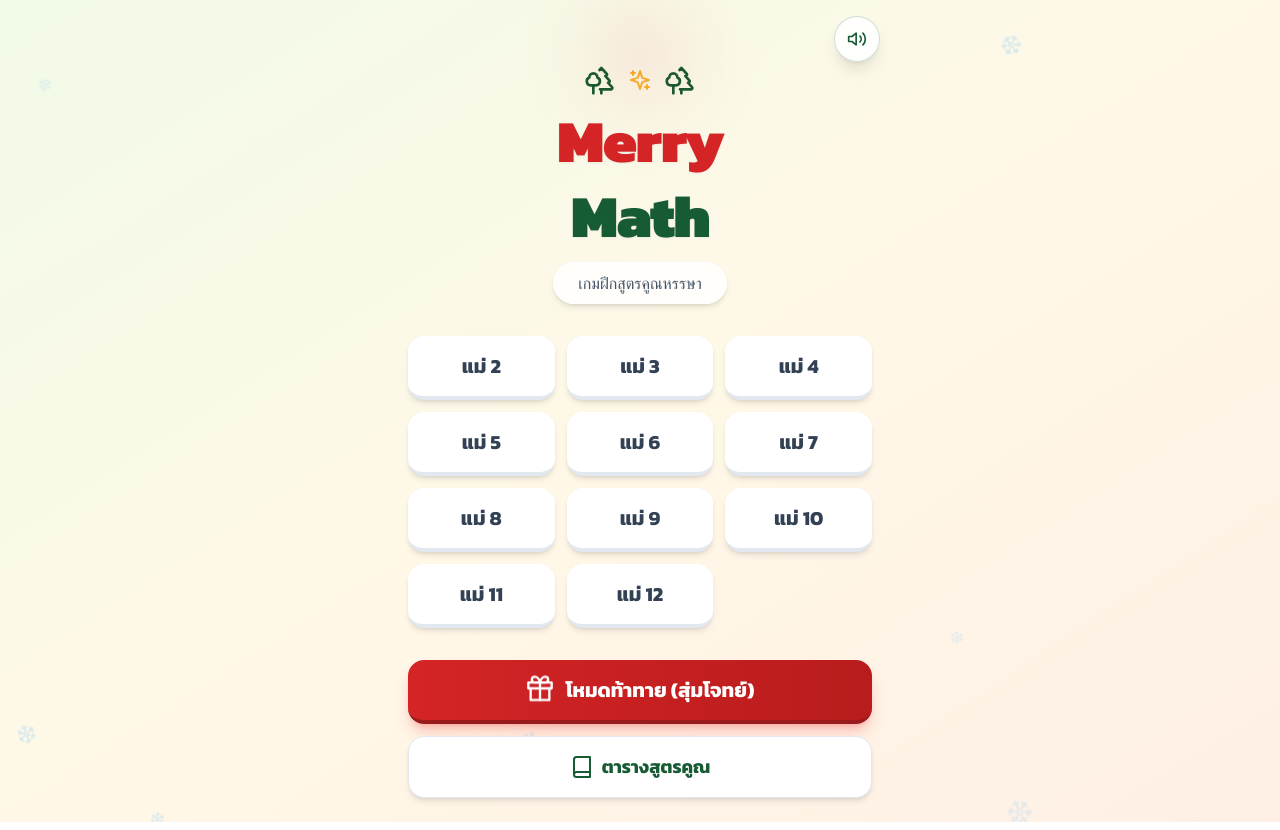
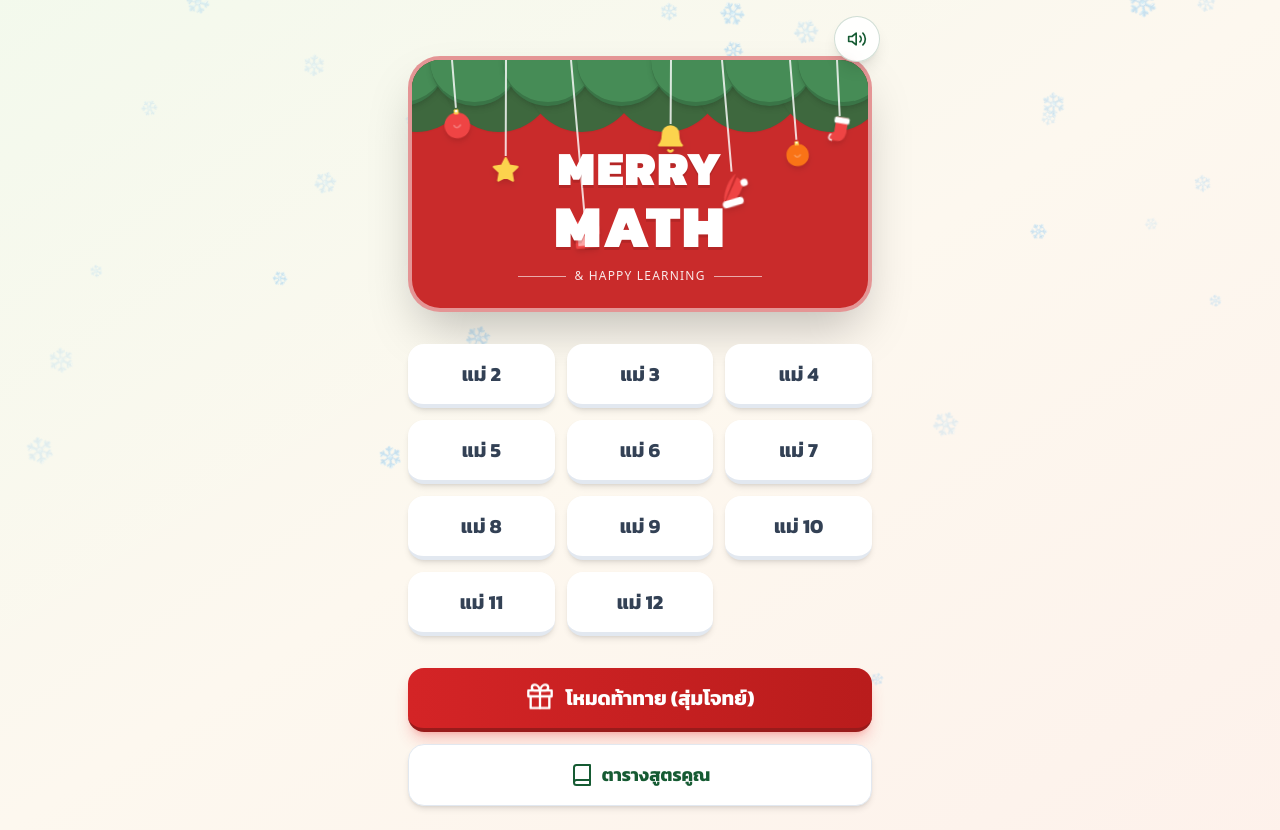
Before and after one commit to Supparerkk/math-game-p3, a React (Create React App) app: page / in a window 1280 px wide. Built offline with nearby package versions, Linux system fonts and the light colour scheme.

Commit message:
ฺPaper Cut Christmas Style

```diff
--- a/src/App.js
+++ b/src/App.js
@@ -1,11 +1,72 @@
 import React, { useState, useEffect } from 'react';
-import { Star, Gift, RefreshCw, Play, Home, Check, X, Book, ArrowLeft, Volume2, VolumeX, Snowflake, Trees, Sparkles } from 'lucide-react';
+import { Star, Gift, RefreshCw, Play, Home, Check, X, Book, ArrowLeft, Volume2, VolumeX, Snowflake, Trees, Sparkles, Bell } from 'lucide-react';
+
+// --- Components defined OUTSIDE main function to prevent ReferenceErrors ---
+
+// 1. Christmas Ball
+const ChristmasBall = ({ color = "#EF4444", size = 40, className = "" }) => (
+  <svg width={size} height={size} viewBox="0 0 40 40" fill="none" className={className}>
+    <circle cx="20" cy="22" r="16" fill={color} />
+    <path d="M16 22C16 22 18 28 24 22" stroke="white" strokeWidth="2" strokeLinecap="round" strokeOpacity="0.3"/>
+    <rect x="17" y="2" width="6" height="6" rx="1" fill="#FCD34D" />
+    <circle cx="20" cy="4" r="1.5" fill="white" />
+  </svg>
+);
+
+// 2. Santa Hat
+const SantaHat = ({ size = 40, className = "" }) => (
+  <svg width={size} height={size} viewBox="0 0 40 40" fill="none" className={className}>
+    <path d="M6 32C6 32 10 12 28 4" stroke="#EF4444" strokeWidth="0" fill="#EF4444" />
+    <path d="M7 32L28 8L34 16C34 16 18 40 7 32Z" fill="#EF4444" />
+    <circle cx="34" cy="16" r="4" fill="white" />
+    <rect x="4" y="30" width="24" height="8" rx="4" fill="white" />
+  </svg>
+);
+
+// 3. Christmas Sock
+const ChristmasSock = ({ size = 40, className = "" }) => (
+  <svg width={size} height={size} viewBox="0 0 40 40" fill="none" className={className}>
+    <path d="M12 2H28V20C28 20 28 34 18 34H10C6 34 6 28 10 24L12 22V2Z" fill="#EF4444" />
+    <rect x="10" y="2" width="20" height="8" rx="2" fill="white" />
+    <path d="M10 34C6 34 4 30 8 26" stroke="white" strokeWidth="2" strokeLinecap="round" />
+  </svg>
+);
+
+// 4. Snow Background
+const SnowBackground = () => (
+  <div className="absolute inset-0 pointer-events-none overflow-hidden z-0">
+    <style>{`
+      @keyframes fall {
+        0% { transform: translateY(-10vh) translateX(0px) rotate(0deg); }
+        100% { transform: translateY(110vh) translateX(20px) rotate(360deg); }
+      }
+    `}</style>
+    {[...Array(30)].map((_, i) => (
+      <div
+        key={i}
+        className="absolute text-white/70"
+        style={{
+          top: `${Math.random() * -20}%`,
+          left: `${Math.random() * 100}%`,
+          fontSize: `${Math.random() * 16 + 10}px`,
+          animation: `fall ${Math.random() * 5 + 5}s linear infinite`,
+          animationDelay: `${Math.random() * 5}s`,
+          opacity: Math.random() * 0.5 + 0.3,
+          willChange: 'transform',
+          transform: 'translateZ(0)'
+        }}
+      >
+        ❄
+      </div>
+    ))}
+  </div>
+);
 
 const MultiplicationGame = () => {
   // Game States
   const [gameState, setGameState] = useState('menu');
   const [selectedTable, setSelectedTable] = useState(null);
-  const [question, setQuestion] = useState({ num1: 0, num2: 0, answers: [] });
+  const [question, setQuestion] = useState({ num1: 0, num2: 0, answers: [], correctAnswer: 0 }); // Added correctAnswer init
   const [questionQueue, setQuestionQueue] = useState([]);
   const [score, setScore] = useState(0);
   const [questionCount, setQuestionCount] = useState(0);
@@ -31,10 +92,10 @@ const MultiplicationGame = () => {
 
       if (type === 'correct') {
         osc.type = 'triangle';
-        osc.frequency.setValueAtTime(523.25, now); // C5
-        osc.frequency.linearRampToValueAtTime(659.25, now + 0.1); // E5
-        osc.frequency.linearRampToValueAtTime(783.99, now + 0.2); // G5
-        osc.frequency.linearRampToValueAtTime(1046.50, now + 0.3); // C6
+        osc.frequency.setValueAtTime(523.25, now);
+        osc.frequency.linearRampToValueAtTime(659.25, now + 0.1);
+        osc.frequency.linearRampToValueAtTime(783.99, now + 0.2);
+        osc.frequency.linearRampToValueAtTime(1046.50, now + 0.3);
         gain.gain.setValueAtTime(0.1, now);
         gain.gain.exponentialRampToValueAtTime(0.001, now + 0.6);
         osc.start(now);
@@ -143,34 +204,6 @@ const MultiplicationGame = () => {
     return { text: "ระดับ: ตุ๊กตาหิมะ ⛄", color: "text-slate-500" };
   };
 
-  // --- Design Components ---
-
-  const SnowBackground = () => (
-    <div className="absolute inset-0 pointer-events-none overflow-hidden z-0">
-      {[...Array(30)].map((_, i) => (
-        <div
-          key={i}
-          className="absolute text-white/60 animate-pulse"
-          style={{
-            top: `${Math.random() * 100}%`,
-            left: `${Math.random() * 100}%`,
-            fontSize: `${Math.random() * 16 + 8}px`,
-            animation: `fall ${Math.random() * 5 + 5}s linear infinite`,
-            opacity: Math.random() * 0.5 + 0.3
-          }}
-        >
-          ❄
-        </div>
-      ))}
-      <style>{`
-        @keyframes fall {
-          0% { transform: translateY(-10vh) translateX(0px) rotate(0deg); }
-          100% { transform: translateY(110vh) translateX(${Math.random() * 50 - 25}px) rotate(360deg); }
-        }
-      `}</style>
-    </div>
-  );
-
   const SoundToggle = () => (
     <button
       onClick={() => setIsSoundOn(!isSoundOn)}
@@ -186,20 +219,86 @@ const MultiplicationGame = () => {
     <div className="flex flex-col items-center w-full max-w-lg mx-auto p-6 space-y-8 animate-fade-in relative z-10">
       <SoundToggle />
 
-      {/* Title Section */}
-      <div className="text-center space-y-2 mt-8 relative">
-        <div className="absolute top-0 left-1/2 -translate-x-1/2 -translate-y-12 w-24 h-24 bg-[#D42426]/10 rounded-full blur-2xl"></div>
-        <div className="flex items-center justify-center gap-3 mb-2">
-            <Trees className="text-[#165B33]" size={32} />
-            <Sparkles className="text-[#F8B229]" size={24} />
-            <Trees className="text-[#165B33]" size={32} />
+      {/* --- PAPER CUT CHRISTMAS BANNER --- */}
+      <div className="w-full relative mt-8 h-64 rounded-[2rem] overflow-hidden shadow-2xl border-4 border-white/50 bg-[#C92B2B]">
+
+        {/* Layer 1: Darker Green Clouds (Back) */}
+        <div className="absolute top-[-40px] left-[-20px] right-[-20px] h-32 flex justify-between items-start opacity-90">
+            {[...Array(6)].map((_, i) => (
+                <div key={`cloud-back-${i}`} className="w-28 h-28 bg-[#2F6F41] rounded-full -ml-8 shadow-sm"></div>
+            ))}
         </div>
-        <h1 className="text-6xl font-black text-[#D42426] drop-shadow-sm tracking-tight leading-tight" style={{ fontFamily: 'Kanit' }}>
-          Merry<br/><span className="text-[#165B33]">Math</span>
-        </h1>
-        <p className="text-slate-600 font-medium bg-white/80 backdrop-blur-md px-6 py-2 rounded-full inline-block shadow-md border border-white">
-          เกมฝึกสูตรคูณหรรษา
-        </p>
+
+        {/* Layer 2: Lighter Green Clouds (Front) */}
+        <div className="absolute top-[-50px] left-[-40px] right-[-20px] h-32 flex justify-between items-start">
+            {[...Array(7)].map((_, i) => (
+                <div key={`cloud-front-${i}`} className="w-24 h-24 bg-[#468C56] rounded-full -ml-4 shadow-md border-b-4 border-[#3A7547]"></div>
+            ))}
+        </div>
+
+        {/* Hanging Ornaments Container */}
+        <div className="absolute top-0 left-0 right-0 h-full z-10 pointer-events-none px-4">
+
+            {/* 1. Red Ball (Left) */}
+            <div className="absolute left-6 top-0 flex flex-col items-center animate-swing origin-top" style={{ animationDuration: '3.5s' }}>
+                <div className="w-0.5 h-12 bg-white/80"></div>
+                <ChristmasBall color="#EF4444" size={32} className="drop-shadow-md" />
+            </div>
+
+            {/* 2. Star (Left-Mid) */}
+            <div className="absolute left-20 top-0 flex flex-col items-center animate-swing origin-top" style={{ animationDelay: '0.5s', animationDuration: '4s' }}>
+                <div className="w-0.5 h-24 bg-white/80"></div>
+                <Star className="text-[#FCD34D] fill-current drop-shadow-md" size={28} />
+            </div>
+
+            {/* 3. Gift (Left-Center) */}
+            <div className="absolute left-36 top-0 flex flex-col items-center animate-swing origin-top" style={{ animationDelay: '1s', animationDuration: '3s' }}>
+                <div className="w-0.5 h-40 bg-white/80"></div>
+                <Gift className="text-[#EF4444] fill-[#FCA5A5] drop-shadow-md" size={30} />
+            </div>
+
+            {/* 4. Bell (Center-Right) */}
+            <div className="absolute left-1/2 ml-4 top-0 flex flex-col items-center animate-swing origin-top" style={{ animationDelay: '0.2s' }}>
+                 <div className="w-0.5 h-16 bg-white/80"></div>
+                 <Bell className="text-[#FCD34D] fill-current drop-shadow-lg" size={30} />
+            </div>
+
+            {/* 5. Santa Hat (Right-Mid) */}
+            <div className="absolute right-32 top-0 flex flex-col items-center animate-swing origin-top" style={{ animationDelay: '0.8s', animationDuration: '3.2s' }}>
+                <div className="w-0.5 h-28 bg-white/80"></div>
+                <SantaHat size={36} className="drop-shadow-md -rotate-12" />
+            </div>
+
+            {/* 6. Orange Ball (Right) */}
+            <div className="absolute right-16 top-0 flex flex-col items-center animate-swing origin-top" style={{ animationDelay: '1.2s' }}>
+                <div className="w-0.5 h-20 bg-white/80"></div>
+                <ChristmasBall color="#F97316" size={28} className="drop-shadow-md" />
+            </div>
+
+            {/* 7. Sock (Far Right) */}
+            <div className="absolute right-4 top-0 flex flex-col items-center animate-swing origin-top" style={{ animationDelay: '0.4s', animationDuration: '3.8s' }}>
+                <div className="w-0.5 h-14 bg-white/80"></div>
+                <ChristmasSock size={30} className="drop-shadow-md rotate-12" />
+            </div>
+        </div>
+
+        {/* Main Text Title */}
+        <div className="relative z-20 flex flex-col items-center justify-end h-full pb-6 text-center">
+            <h1 className="text-5xl font-black text-white drop-shadow-[0_3px_0_rgba(0,0,0,0.1)] tracking-wide leading-none uppercase" style={{ fontFamily: 'Kanit' }}>
+              MERRY
+            </h1>
+            <h1 className="text-6xl font-black text-white drop-shadow-[0_3px_0_rgba(0,0,0,0.1)] tracking-wide leading-none uppercase mt-1" style={{ fontFamily: 'Kanit' }}>
+              MATH
+            </h1>
+
+            <div className="mt-3 flex items-center gap-2">
+                <div className="h-[1px] w-12 bg-white/60"></div>
+                <p className="text-white/90 font-medium text-xs tracking-widest uppercase">
+                    & HAPPY LEARNING
+                </p>
+                <div className="h-[1px] w-12 bg-white/60"></div>
+            </div>
+        </div>
       </div>
 
       {/* Grid Selection */}
@@ -248,7 +347,7 @@ const MultiplicationGame = () => {
         <button onClick={() => { playSound('click'); setGameState('menu'); }} className="p-3 rounded-xl bg-white shadow-md hover:shadow-lg text-slate-600 hover:text-[#D42426] transition-all">
            <ArrowLeft size={24} />
         </button>
-        <h2 className="text-2xl font-bold text-[#165B33] bg-white/90 backdrop-blur px-6 py-2 rounded-2xl shadow-md border border-white/50" style={{ fontFamily: 'Kanit' }}>
+        <h2 className="text-2xl font-bold text-[#165B33] bg-white/90 backdrop-blur px-6 py-2 rounded-2xl shadow-lg border border-white/50" style={{ fontFamily: 'Kanit' }}>
             เลือกแม่สูตรคูณ
         </h2>
         <div className="w-12"></div>
@@ -322,7 +421,7 @@ const MultiplicationGame = () => {
       <SoundToggle />
 
       {/* Header Stats */}
-      <div className="w-full flex justify-between items-center bg-white/95 backdrop-blur p-4 rounded-2xl shadow-md border border-slate-100 mb-6 mt-6">
+      <div className="w-full flex justify-between items-center bg-white/95 backdrop-blur p-4 rounded-2xl shadow-lg border border-slate-100 mb-6 mt-6 relative z-20">
         <div className="flex items-center gap-2">
           <div className="bg-[#F8B229]/20 p-2 rounded-lg text-[#F8B229]">
             <Star className="fill-current" size={20} />
@@ -330,7 +429,7 @@ const MultiplicationGame = () => {
           <span className="text-2xl font-bold text-slate-700" style={{ fontFamily: 'Kanit' }}>{score}</span>
         </div>
 
-        <div className="px-4 py-1 rounded-full bg-slate-100 text-slate-500 font-medium text-sm">
+        <div className="px-4 py-1 rounded-full bg-slate-100 text-slate-500 font-medium text-sm border border-slate-200">
           ข้อ {questionCount + 1} / {totalQuestions}
         </div>
 
@@ -342,25 +441,25 @@ const MultiplicationGame = () => {
 
       {/* Question Card */}
       <div className="w-full flex-1 flex flex-col justify-center mb-8 relative">
-        <div className="bg-white w-full aspect-[4/3] rounded-[2rem] shadow-2xl shadow-red-200/50 border-[6px] border-white ring-4 ring-white/50 flex flex-col items-center justify-center relative overflow-hidden z-10">
+        <div className="bg-white w-full aspect-[4/3] rounded-[2rem] shadow-[0_20px_60px_-15px_rgba(0,0,0,0.15)] border-4 border-[#FDFBF7] ring-1 ring-slate-200/50 flex flex-col items-center justify-center relative overflow-hidden z-10">
             {/* Background Decoration */}
-            <div className="absolute top-0 right-0 w-32 h-32 bg-[#165B33]/10 rounded-full blur-3xl -mr-10 -mt-10"></div>
-            <div className="absolute bottom-0 left-0 w-24 h-24 bg-[#D42426]/10 rounded-full blur-2xl -ml-10 -mb-10"></div>
+            <div className="absolute top-0 right-0 w-32 h-32 bg-[#165B33]/5 rounded-full blur-3xl -mr-10 -mt-10"></div>
+            <div className="absolute bottom-0 left-0 w-24 h-24 bg-[#D42426]/5 rounded-full blur-2xl -ml-10 -mb-10"></div>
 
-          <div className="text-xl text-slate-400 mb-4 font-medium relative z-10 bg-slate-50/80 px-4 py-1 rounded-full" style={{ fontFamily: 'Kanit' }}>
+          <div className="text-xl text-slate-500 mb-4 font-bold relative z-10 bg-[#F3F4F6] px-6 py-2 rounded-full border border-slate-200" style={{ fontFamily: 'Kanit' }}>
              {selectedTable ? `แม่ ${selectedTable}` : 'สุ่มโจทย์'}
           </div>
 
           <div className="flex items-center gap-6 relative z-10">
-            <span className="text-8xl font-black text-[#D42426]" style={{ fontFamily: 'Kanit' }}>{question.num1}</span>
-            <span className="text-5xl text-slate-300">×</span>
-            <span className="text-8xl font-black text-[#165B33]" style={{ fontFamily: 'Kanit' }}>{question.num2}</span>
+            <span className="text-8xl font-black text-[#D42426] drop-shadow-sm" style={{ fontFamily: 'Kanit' }}>{question.num1}</span>
+            <span className="text-5xl text-slate-300 font-light">×</span>
+            <span className="text-8xl font-black text-[#165B33] drop-shadow-sm" style={{ fontFamily: 'Kanit' }}>{question.num2}</span>
           </div>
 
           {/* Feedback Overlay */}
           {feedback && (
             <div className={`absolute inset-0 flex flex-col items-center justify-center z-20 backdrop-blur-sm transition-all duration-300 ${feedback === 'correct' ? 'bg-green-500/10' : 'bg-red-500/10'}`}>
-              <div className={`p-6 rounded-3xl shadow-2xl scale-animation ${feedback === 'correct' ? 'bg-white text-[#165B33]' : 'bg-white text-[#D42426]'}`}>
+              <div className={`p-6 rounded-3xl shadow-2xl scale-animation border-4 border-white ${feedback === 'correct' ? 'bg-white text-[#165B33]' : 'bg-white text-[#D42426]'}`}>
                 {feedback === 'correct' ? (
                     <Check size={80} strokeWidth={4} />
                 ) : (
@@ -384,12 +483,12 @@ const MultiplicationGame = () => {
             onClick={() => handleAnswer(ans)}
             className={`
                 relative overflow-hidden
-                py-6 text-4xl font-bold rounded-2xl shadow-md border-b-[4px] transition-all active:border-b-0 active:translate-y-1
-                bg-white hover:brightness-95
-                ${idx === 0 ? 'text-[#D42426] border-[#D42426]/20' : ''}
-                ${idx === 1 ? 'text-[#165B33] border-[#165B33]/20' : ''}
-                ${idx === 2 ? 'text-[#F8B229] border-[#F8B229]/20' : ''}
-                ${idx === 3 ? 'text-slate-600 border-slate-200' : ''}
+                py-6 text-4xl font-bold rounded-2xl shadow-lg border-b-[6px] transition-all active:border-b-0 active:translate-y-1 active:shadow-none
+                bg-white hover:brightness-[0.98]
+                ${idx === 0 ? 'text-[#D42426] border-[#D42426]/10 shadow-[#D42426]/5' : ''}
+                ${idx === 1 ? 'text-[#165B33] border-[#165B33]/10 shadow-[#165B33]/5' : ''}
+                ${idx === 2 ? 'text-[#F8B229] border-[#F8B229]/10 shadow-[#F8B229]/5' : ''}
+                ${idx === 3 ? 'text-slate-600 border-slate-200 shadow-slate-200/50' : ''}
             `}
             style={{ fontFamily: 'Kanit' }}
           >
@@ -400,7 +499,7 @@ const MultiplicationGame = () => {
 
       <button
         onClick={() => { playSound('click'); setGameState('menu'); }}
-        className="mt-8 text-slate-500 hover:text-slate-700 flex items-center gap-2 text-sm font-medium bg-white/80 px-4 py-2 rounded-full backdrop-blur-sm transition-all hover:bg-white shadow-sm"
+        className="mt-8 text-slate-500 hover:text-slate-700 flex items-center gap-2 text-sm font-medium bg-white/60 px-4 py-2 rounded-full backdrop-blur-sm transition-all hover:bg-white shadow-sm border border-white/50"
         style={{ fontFamily: 'Kanit' }}
       >
         <Home size={16} /> กลับหน้าหลัก
@@ -424,17 +523,17 @@ const MultiplicationGame = () => {
 
         <div className="space-y-3">
           <h2 className="text-4xl font-black text-slate-800" style={{ fontFamily: 'Kanit' }}>จบเกมแล้ว!</h2>
-          <div className={`text-xl font-bold py-2 px-6 rounded-xl bg-white/90 inline-block shadow-md ${rank.color}`} style={{ fontFamily: 'Kanit' }}>
+          <div className={`text-xl font-bold py-2 px-6 rounded-xl bg-white/90 inline-block shadow-lg border-2 border-white/50 ${rank.color}`} style={{ fontFamily: 'Kanit' }}>
             {rank.text}
           </div>
         </div>
 
         <div className="grid grid-cols-2 gap-4 w-full">
-          <div className="bg-white/95 backdrop-blur p-6 rounded-2xl shadow-lg border-b-4 border-slate-100 flex flex-col items-center">
+          <div className="bg-white/95 backdrop-blur p-6 rounded-2xl shadow-xl border-b-4 border-slate-100 flex flex-col items-center">
             <span className="text-slate-400 text-sm font-medium mb-1">คะแนนรวม</span>
             <span className="text-5xl font-black text-[#D42426]" style={{ fontFamily: 'Kanit' }}>{score}</span>
           </div>
-          <div className="bg-white/95 backdrop-blur p-6 rounded-2xl shadow-lg border-b-4 border-slate-100 flex flex-col items-center">
+          <div className="bg-white/95 backdrop-blur p-6 rounded-2xl shadow-xl border-b-4 border-slate-100 flex flex-col items-center">
             <span className="text-slate-400 text-sm font-medium mb-1">คอมโบสูงสุด</span>
             <span className="text-5xl font-black text-[#165B33]" style={{ fontFamily: 'Kanit' }}>{maxStreak}</span>
           </div>
@@ -464,7 +563,7 @@ const MultiplicationGame = () => {
   };
 
   return (
-    <div className="min-h-screen bg-[#FFF8E7] font-sans text-slate-800 flex items-center justify-center overflow-hidden relative selection:bg-[#F8B229] selection:text-white">
+    <div className="min-h-screen bg-[#FDF8EF] font-sans text-slate-800 flex items-center justify-center overflow-hidden relative selection:bg-[#F8B229] selection:text-white">
       {/* Import Google Font 'Kanit' */}
       <style>{`
         @import url('https://fonts.googleapis.com/css2?family=Kanit:wght@300;400;500;600;700;800;900&display=swap');
@@ -473,10 +572,13 @@ const MultiplicationGame = () => {
         .custom-scrollbar::-webkit-scrollbar-thumb { background: #cbd5e1; border-radius: 10px; }
         .scale-animation { animation: scaleUp 0.3s cubic-bezier(0.175, 0.885, 0.32, 1.275); }
         @keyframes scaleUp { from { transform: scale(0.5); opacity: 0; } to { transform: scale(1); opacity: 1; } }
+
+        .animate-swing { animation: swing 3s ease-in-out infinite; transform-origin: top center; }
+        @keyframes swing { 0% { transform: rotate(5deg); } 50% { transform: rotate(-5deg); } 100% { transform: rotate(5deg); } }
       `}</style>
 
-      {/* Ambient Background Gradient */}
-      <div className="absolute top-0 left-0 w-full h-full bg-gradient-to-br from-green-100/40 via-transparent to-red-100/40 pointer-events-none"></div>
+      {/* Ambient Background Gradient - Darker for contrast */}
+      <div className="absolute top-0 left-0 w-full h-full bg-gradient-to-br from-green-100/30 via-transparent to-red-100/30 pointer-events-none"></div>
 
       <SnowBackground />
 
```
